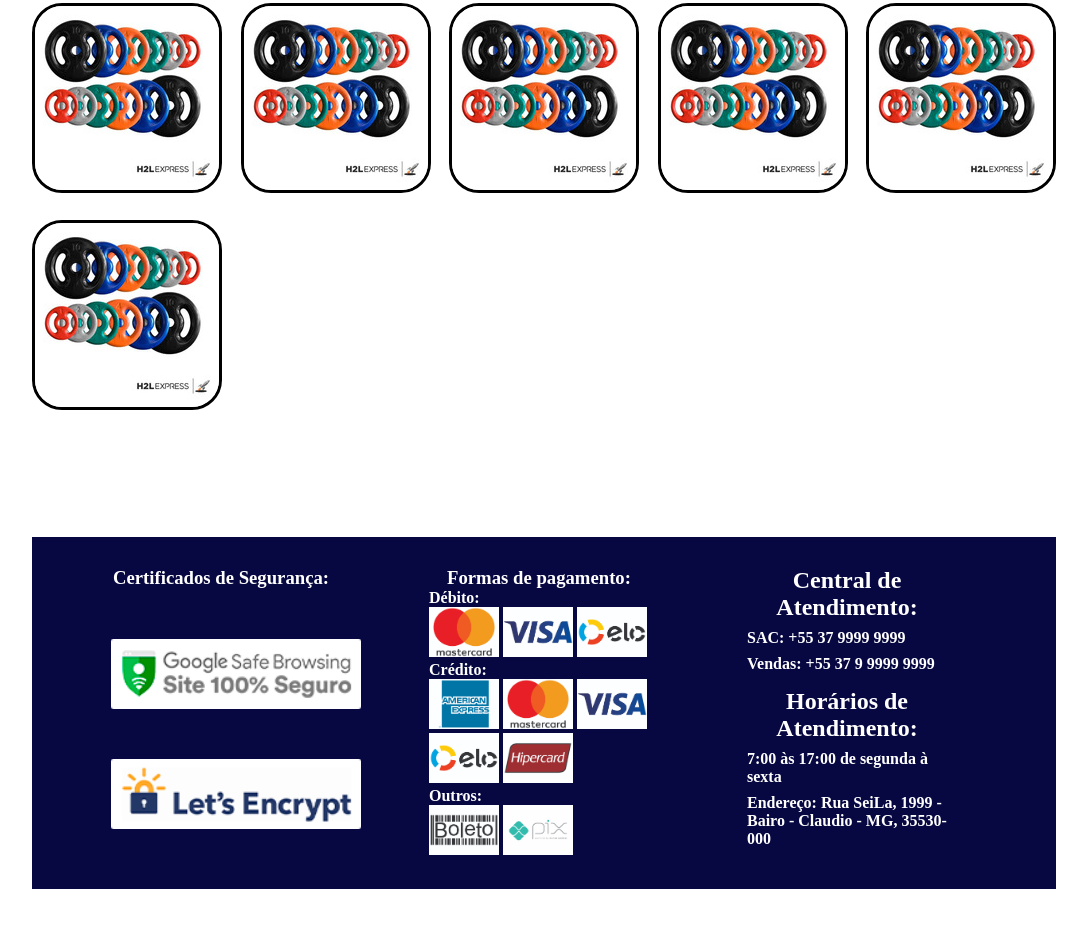
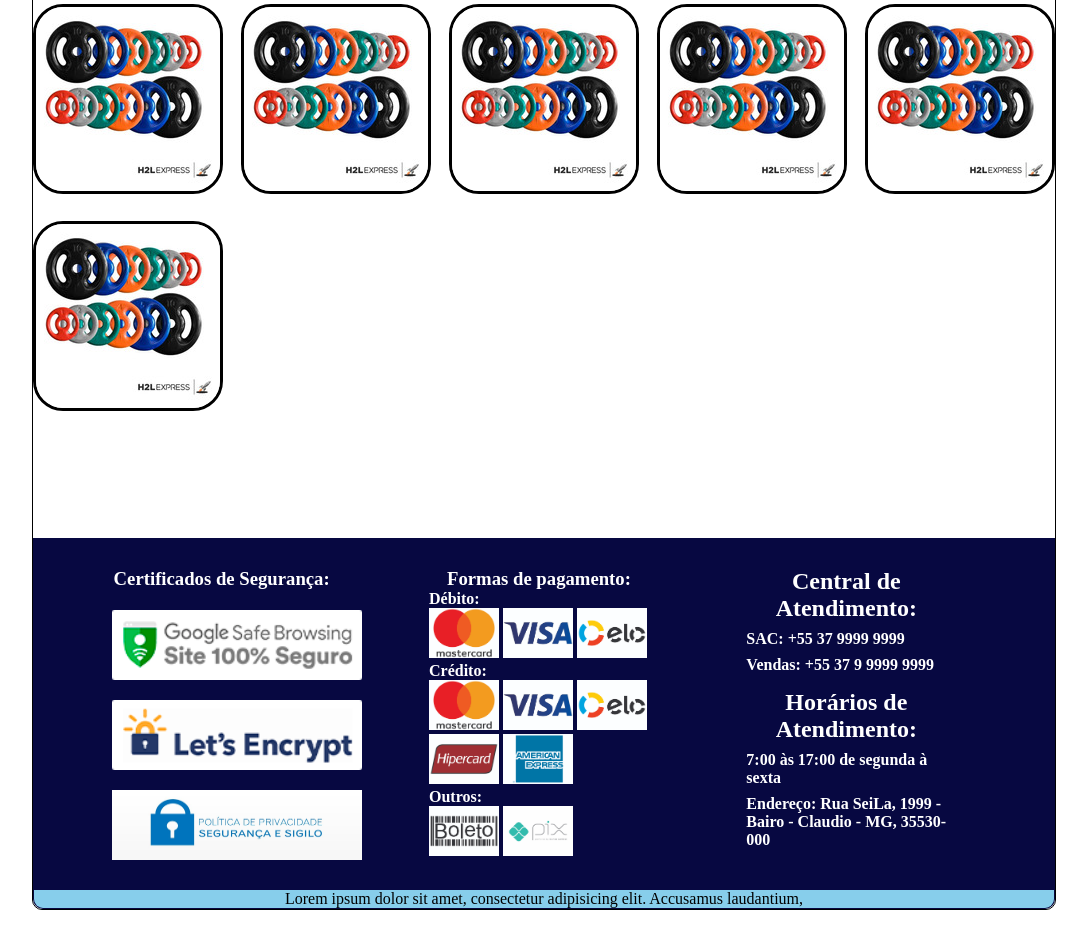
Before and after one commit to raaphiixx/H2L, a plain HTML site: page index.html in a window 1280 px wide. Shown: the part 1113-2062 px from the top of the page, without its empty margins (96-1183 px from the left). Drawn offline with Linux system fonts and the light colour scheme.

Commit message:
Finalizando o Footer e colocando alguns novos elementos

```diff
--- a/index.css
+++ b/index.css
@@ -1,17 +1,29 @@
 body{
     margin: 5% 10%;
+}
+.containerall{
+    border: solid 1px black;
+    border-top-left-radius: 10px;
+    border-top-right-radius: 10px;
+    border-bottom-left-radius: 10px;
+    border-bottom-right-radius: 10px;
 }
 header{
     display: flex;
     align-items: center;
     height: 80px;
     background-color: var(--globalbgcolor);
+    border-top-left-radius: 10px;
+    border-top-right-radius: 10px;
 }
 .container{
     margin: 0 15px;
 }
 .account{
     font-size: 30px;
+}
+.headerlinks:hover{
+    color:var(--hoverlinks)
 }
 .headerlinks{
     display: flex;
@@ -186,7 +198,7 @@ a:visited{
 
 /* FOOTER */
 .footer{
-    background-color: #070841;
+    background-color: var(--footerbg);
     margin-top: 100px;
     display: flex;
     justify-content: space-around;
@@ -206,7 +218,6 @@ p{
 }
 
 /* CERTIFICATES */
-
 .footercertificates{
     width: 220px;
 }
@@ -216,13 +227,9 @@ p{
     display: flex;
     width: 250px;
     height: 70px;
+    margin-top: 20px;
 }
-.imgselos:first-child{
-    margin-top: 50px;
-}
-.imgselos:last-child{
-    margin-top: 50px;
-}
+
 /* PAYMENTS */
 .footerpayments{
     display: flex;
@@ -246,9 +253,24 @@ h3, h2{
     margin-right: 30px;
     width: 200px;
 }
+
+.funcionamento{
+    margin-top: 15px;
+}
+
 .informations{
     margin-top: 8px;
 }
-.funcionamento{
-    margin-top: 15px;
+
+/* CNPJ */
+.cnpj{
+    display: flex;
+    background-color: var(--hoverlinks);
+    justify-content: center;
+    color: #000000;
+    border-bottom: 1px solid var(--footerbg);
+    border-left: 1px solid var(--footerbg);
+    border-right: 1px solid var(--footerbg);
+    border-bottom-left-radius: 10px;
+    border-bottom-right-radius: 10px;
 }
--- a/index.html
+++ b/index.html
@@ -11,6 +11,7 @@
     <link rel ="stylesheet" href="variable.css">
 </head>
 <body>
+    <div class="containerall">
         <header>
             <p class="container account">Você já tem uma conta?</p>
             <div class="nav">
@@ -32,13 +33,14 @@
             <img class="container logo" src="logopng2.png"/>
             <div class="search">
                 <input placeholder="Pesquisar..." type="search" style="width: 40vh ;height: 4vh";/>
-            <span style="color: white;" class="material-icons">
+                <a href="#search"><span style="color: white;" class="material-icons">
                     search
-                </span>
+                    </span></a>
+
             </div>
-        <span style="color: white;" class="container material-icons">
+            <a href="#shop"><span style="color: white;" class="container material-icons">
                 shopping_cart
-            </span>
+                </span></a>
         </div>
 
         <nav class="menu">
@@ -157,6 +159,7 @@
                 <div class="certificates">
                     <img class="imgselos" src="selo-google-2.png"/>
                     <img class="imgselos" src="selo-ssl-2.png"/>
+                    <img class="imgselos" src="politica de privacidade.jpg"/>
                 </div>
             </div>
 
@@ -168,11 +171,11 @@
                     <img class="cards" src="visa.jpg"/>
                     <img class="cards" src="elo.jpg"/>
                     <p>Crédito:</p>
-                <img class="cards" src="amex.jpg"/>
                     <img class="cards" src="mastercard.jpg"/>
                     <img class="cards" src="visa.jpg"/>
                     <img class="cards" src="elo.jpg"/>
                     <img class="cards" src="hipercard.jpg"/>
+                    <img class="cards" src="amex.jpg"/>
                     <p>Outros:</p>
                     <img class="cards" src="boleto.jpg"/>
                     <img class="cards" src="pix.jpg"/>
@@ -194,8 +197,13 @@
                     <p class="informations">Endereço: Rua SeiLa, 1999 - Bairo - Claudio - MG, 35530-000</p>
                 </div>
             </div>
+
         </div>
 
+        <div class="cnpj">
+            Lorem ipsum dolor sit amet, consectetur adipisicing elit. Accusamus laudantium,
+        </div>
+    </div>
 
 
 
--- a/variable.css
+++ b/variable.css
@@ -2,5 +2,6 @@
     --globalbgcolor: #E26D2B;
     --globalbgcolor2:#f75f07c2;
     --globallinks: #000000;
-    --hoverlinks: #87CEEB
+    --hoverlinks: #87CEEB;
+    --footerbg: #070841;
 }
```
Also changed, not shown: politica de privacidade.jpg (renamed from Site do Lukas/politica de privacidade.jpg). Lines whose indentation alone changed are shown as unchanged.
